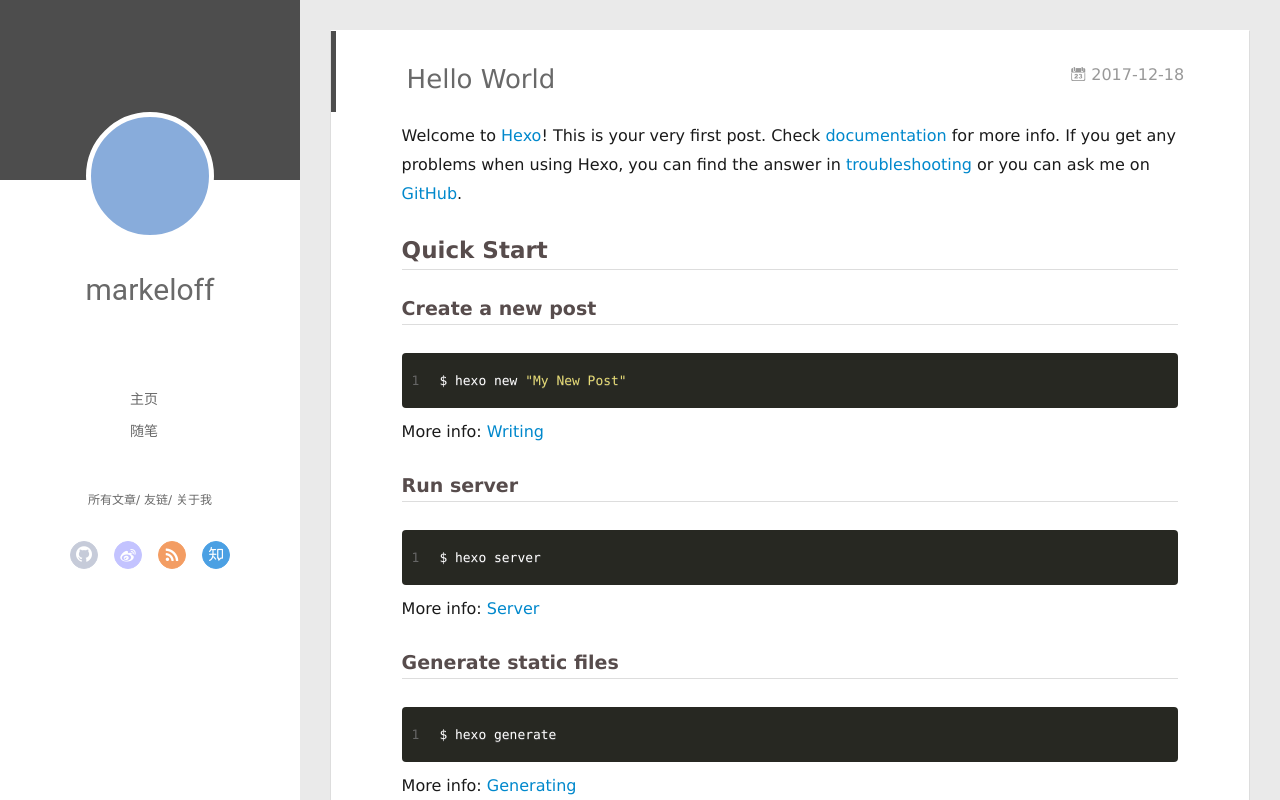
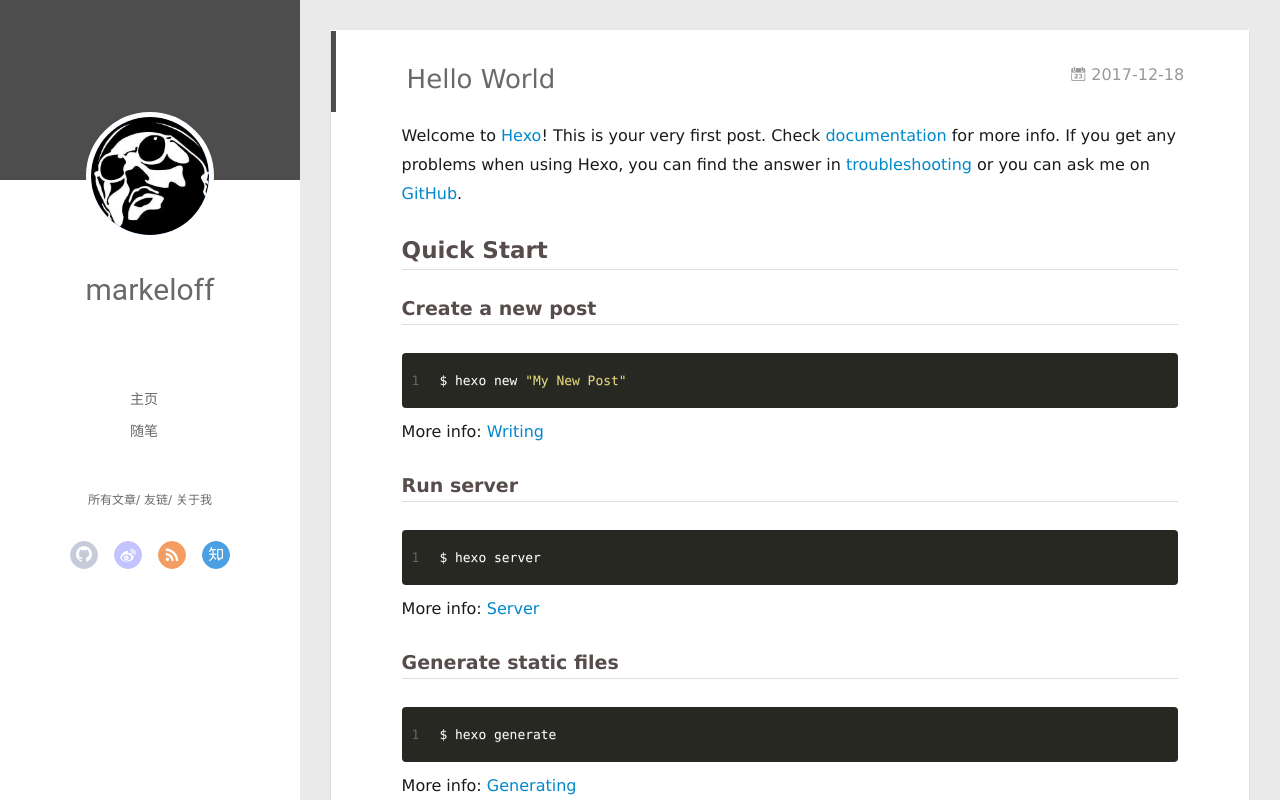
Before and after one commit to markeloff/markeloff.github.io, a plain HTML site: page index.html in a window 1280 px wide. Drawn offline with Linux system fonts and the light colour scheme.

Commit message:
Site updated: 2017-12-18 11:48:33

```diff
--- a/index.html
+++ b/index.html
@@ -42,7 +42,7 @@
 <div class="intrude-less">
 	<header id="header" class="inner">
 		<a href="/" class="profilepic">
-			<img src="" class="js-avatar">
+			<img src="../img/head.jpg" class="js-avatar">
 		</a>
 		<hgroup>
 		  <h1 class="header-author"><a href="/">markeloff</a></h1>
@@ -100,7 +100,7 @@
 	<div class="intrude-less">
 		<header id="header" class="inner">
 			<div class="profilepic">
-				<img src="" class="js-avatar">
+				<img src="../img/head.jpg" class="js-avatar">
 			</div>
 			<hgroup>
 			  <h1 class="header-author js-header-author">markeloff</h1>
```
Also changed, not shown: 2017/12/18/hello-world/index.html (+2 -2 lines), archives/2017/12/index.html (+2 -2 lines), archives/2017/index.html (+2 -2 lines), archives/index.html (+2 -2 lines), img/head.jpg (added).
